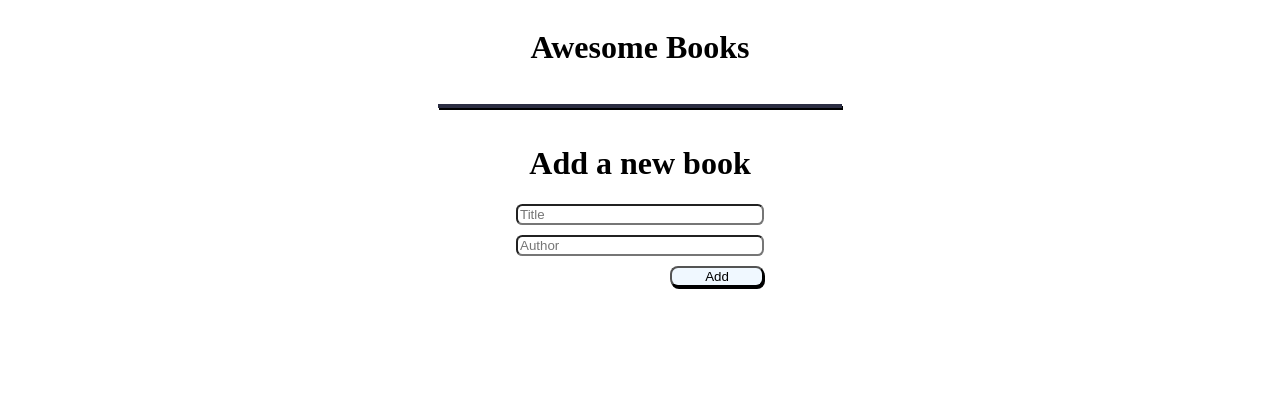
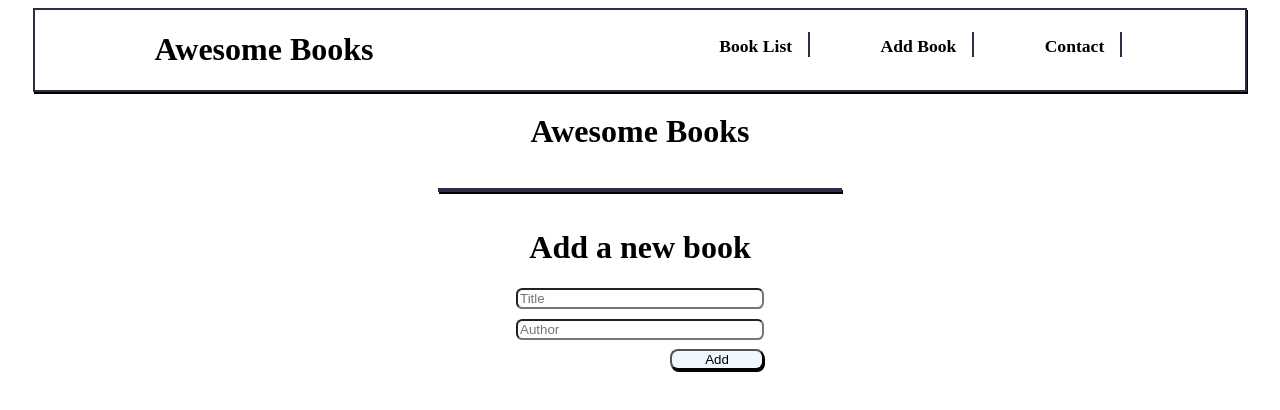
Before and after one commit to mahdinoori2000/awesome-book, a website: page index.html in a window 1280 px wide. Drawn offline with Linux system fonts and the light colour scheme.

Commit message:
Add Navbar

```diff
--- a/index.html
+++ b/index.html
@@ -8,6 +8,16 @@
     <link rel="stylesheet" href="style.css" />
   </head>
   <body>
+    <header class="navbar">
+      <div class="navbar-name">
+        <h1>Awesome Books</h1>
+      </div>
+      <ul class="navbar-ul">
+        <a href="#"><li>Book List</li></a>
+        <a href="#"><li>Add Book</li></a>
+        <a href="#"><li>Contact</li></a>
+      </ul>
+    </header>
     <main class="awesome-books">
       <h1>Awesome Books</h1>
       <ul id="book-list"></ul>
--- a/style.css
+++ b/style.css
@@ -30,7 +30,7 @@ span {
   text-align: end;
 }
 
-ul {
+#book-list {
   width: 25rem;
   list-style: none;
   padding-left: 0;
@@ -63,3 +63,34 @@ ul {
   font-size: 1.1rem;
   font-weight: 700;
 }
+
+.navbar {
+  display: flex;
+  justify-content: space-around;
+  border: 2px solid #2b2d42;
+  box-shadow: 1px 2px;
+  margin-left: 2%;
+  margin-right: 2%;
+}
+
+.navbar-ul {
+  display: flex;
+}
+
+.navbar-ul a {
+  text-decoration: none;
+  margin-top: 0.2rem;
+}
+
+.navbar-ul li {
+  color: black;
+  font-size: 1.1rem;
+  font-weight: 700;
+  text-decoration: none;
+  list-style: none;
+  padding-left: 4rem;
+  padding-right: 1rem;
+  padding-top: 0.2rem;
+  margin: 0.2rem;
+  border-right: 2px solid #2b2d42;
+}
```
